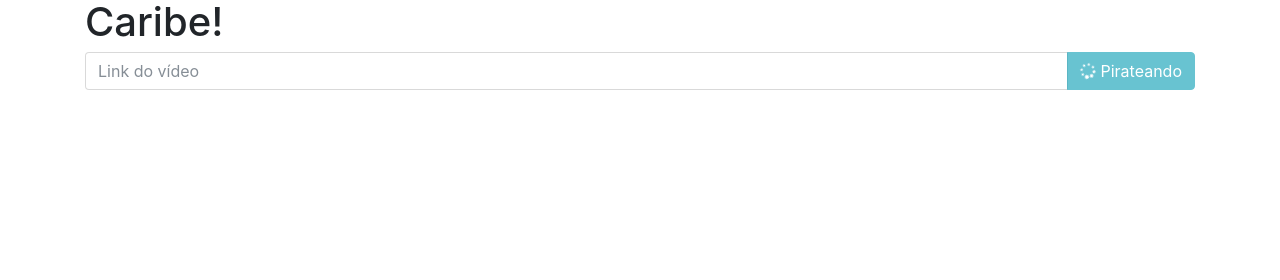
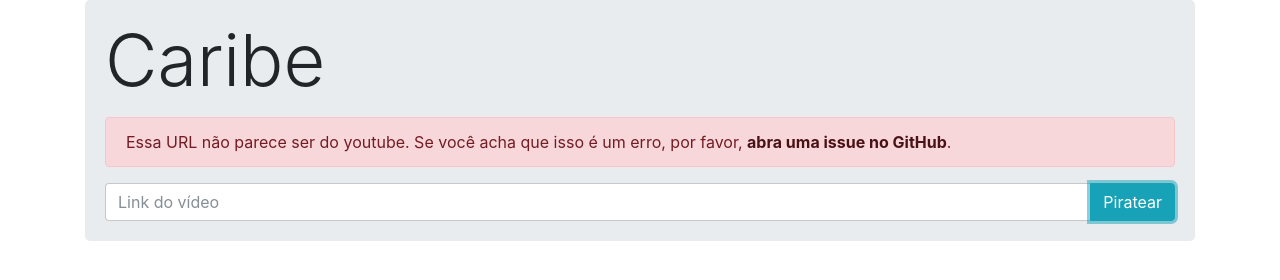
Before and after one commit to pedrofracassi/caribe, a website: page public/index.html in a window 1280 px wide. Both pictures are taken after a click on the button "Piratear". Drawn offline with nearby package versions, Linux system fonts and the light colour scheme.

Commit message:
Youtube checks, websockets and more

```diff
--- a/package.json
+++ b/package.json
@@ -20,6 +20,7 @@
   },
   "homepage": "https://github.com/pedrofracassi/caribe#readme",
   "dependencies": {
-    "express": "^4.15.4"
+    "express": "^4.15.4",
+    "ws": "^3.1.0"
   }
 }
--- a/public/index.html
+++ b/public/index.html
@@ -2,16 +2,22 @@
 <head>
   <title>Caribe</title>
   <link rel="stylesheet" href="https://maxcdn.bootstrapcdn.com/bootstrap/4.0.0-beta/css/bootstrap.min.css">
-  <link href="https://maxcdn.bootstrapcdn.com/font-awesome/4.7.0/css/font-awesome.min.css" rel="stylesheet">
+  <link rel="stylesheet" href="https://maxcdn.bootstrapcdn.com/font-awesome/4.7.0/css/font-awesome.min.css">
+  <link rel="stylesheet" href="style.css">
 </head>
 <body>
   <div class="container">
-    <h1>Caribe!</h1>
-    <div class="input-group">
-      <input type="text" class="form-control" placeholder="Link do vídeo">
-      <span class="input-group-btn">
-        <button class="btn btn-info" id="btn-start" onclick="startDownload()" type="button">Piratear</button>
-      </span>
+    <div class="jumbotron">
+      <h1 class="display-3" id="title">Caribe</h1>
+      <div class="alert alert-danger" id="div-notyoutube" role="alert" style="display: none;">
+        Essa URL não parece ser do youtube. Se você acha que isso é um erro, por favor, <a class="alert-link" href="https://github.com/pedrofracassi/caribe/issues/new">abra uma issue no GitHub</a>.
+      </div>
+      <div class="input-group">
+        <input type="text" class="form-control" id="textbox-url" placeholder="Link do vídeo">
+        <span class="input-group-btn">
+          <button class="btn btn-info" id="btn-start" onclick="startDownload()" type="button">Piratear</button>
+        </span>
+      </div>
     </div>
   </div>
   <script src="script.js"></script>
--- a/public/script.js
+++ b/public/script.js
@@ -1,6 +1,31 @@
+var exampleSocket = new WebSocket("ws://localhost:9090/");
+var music = new Audio('pirates.mp3');
+
+exampleSocket.onopen = function (event) {
+  exampleSocket.send("Connected");
+};
+
 function startDownload() {
-  var audio = new Audio('pirates.mp3');
-  audio.play();
-  $('#btn-start').html('<i class="fa fa-spinner fa-spin"></i> Pirateando');
-  $('#btn-start').attr('disabled', 'true');
+  var url = $('#textbox-url').val();
+  if (isYoutubeUrl(url)) {
+    music.play();
+    $('#btn-start').html('<i class="fa fa-spinner fa-spin"></i> Pirateando');
+    $('#div-notyoutube').attr('style', 'display: none');
+    $('#textbox-url').attr('disabled', 'true');
+    $('#btn-start').attr('disabled', 'true');
+    exampleSocket.send({type: 'startDownload', url: url});
+    console.log('Válido');
+  } else {
+    $('#div-notyoutube').attr('style', 'display: block');
+    console.log('Nope');
+  }
 }
+
+// Thanks to Jitendra Pancholi from StackOverflow for this function
+function isYoutubeUrl(url) {
+    var p = /^(?:https?:\/\/)?(?:m\.|www\.)?(?:youtu\.be\/|youtube\.com\/(?:embed\/|v\/|watch\?v=|watch\?.+&v=))((\w|-){11})(?:\S+)?$/;
+    if(url.match(p)){
+        return url.match(p)[1];
+    }
+    return false;
+}
--- /dev/null
+++ b/public/style.css
@@ -0,0 +1,11 @@
+#title {
+  padding-bottom: 10px;
+}
+
+.jumbotron {
+  padding: 20px;
+}
+
+.progress {
+  padding-top: 10px;
+}
```
Also changed, not shown: index.js (+16 -3 lines).
